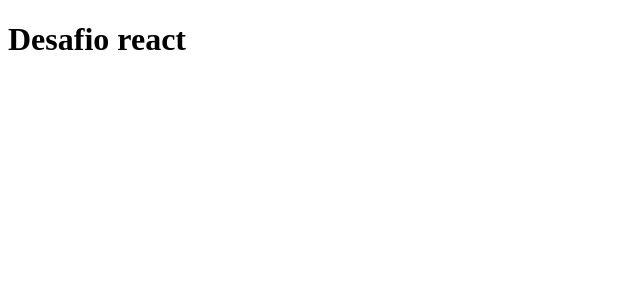
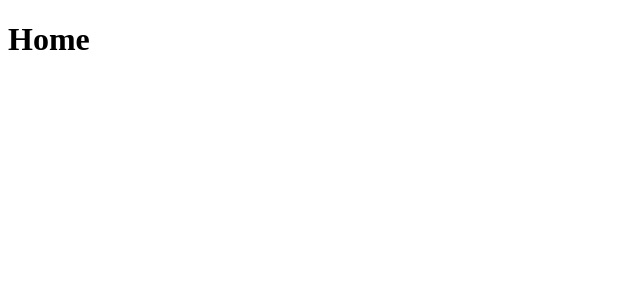
Before and after one commit to pedromiiguel/projeto-react-supera, a React (Create React App) app: page / in a window 1280 px wide. Shown: the top 300 px of the page, without its empty margins (0-640 px from the left). Built offline with nearby package versions, Linux system fonts and the light colour scheme.

Commit message:
configuring routes

```diff
--- a/src/App.js
+++ b/src/App.js
@@ -1,8 +1,13 @@
-
+import { BrowserRouter, Route, Switch } from 'react-router-dom';
+import { Home } from './pages/Home'
 
 function App() {
   return (
-    <h1>Desafio react</h1>
+    <BrowserRouter>
+      <Switch>
+        <Route exact path="/" component={Home}/>
+      </Switch>
+    </BrowserRouter>
   );
 }
 
--- /dev/null
+++ b/src/pages/Home/index.jsx
@@ -0,0 +1,8 @@
+import './styles.scss'
+
+export function Home() {
+  return (
+    <h1>Home</h1>
+  );
+
+}
```
Also changed, not shown: src/pages/Home/styles.scss (added).
